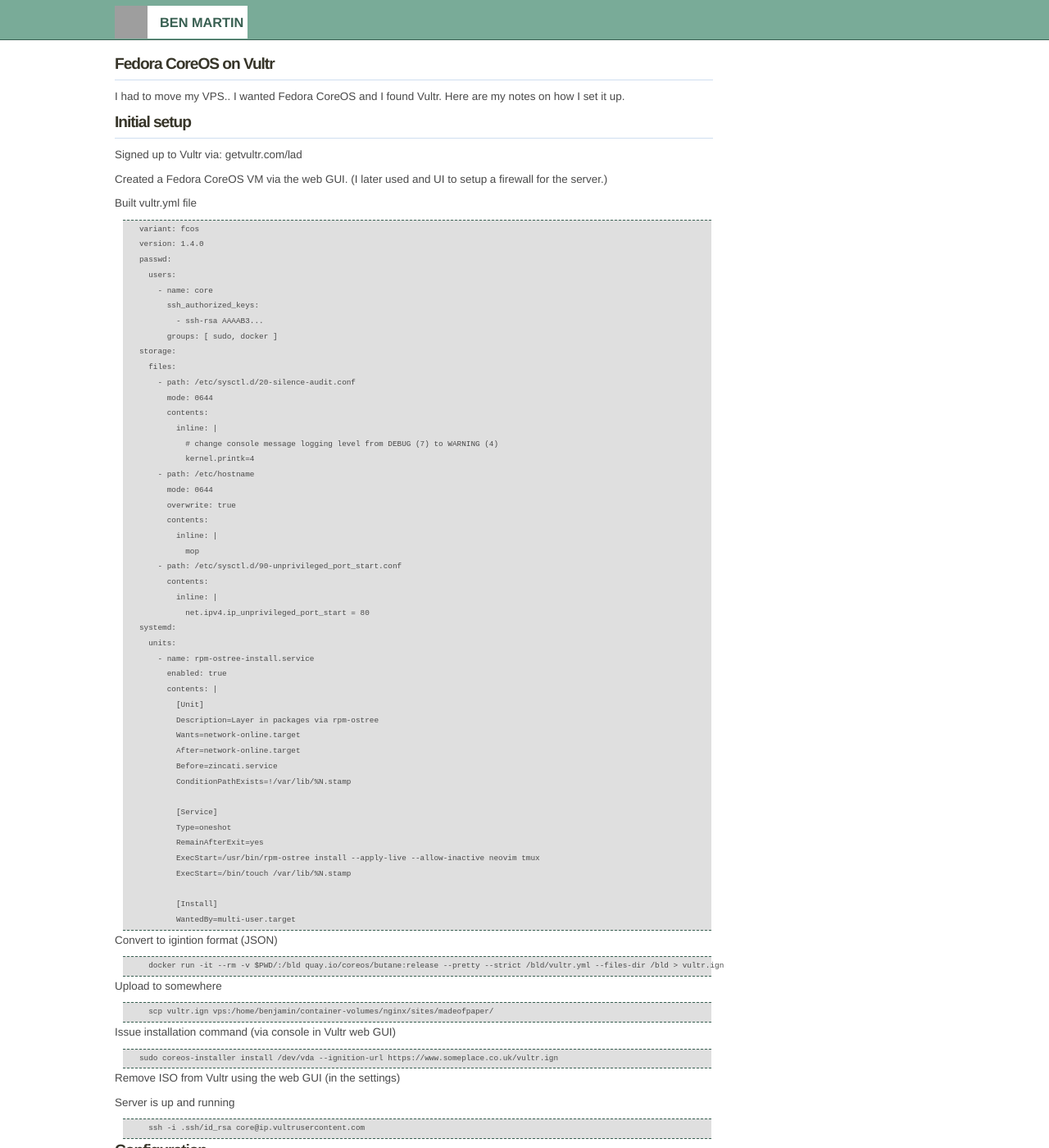
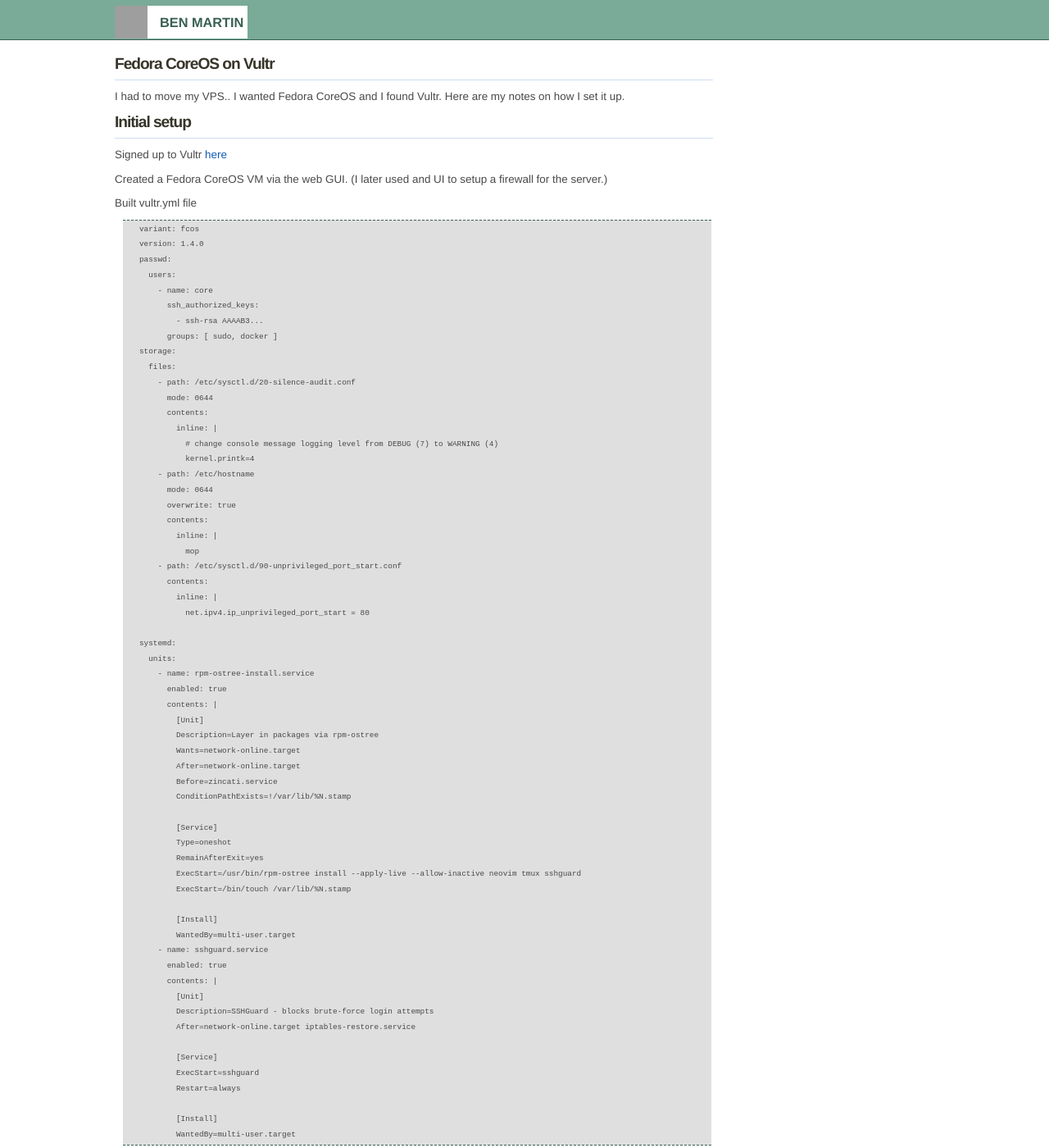
Before and after one commit to bugthing/bugthing.github.com, a Jekyll site: the page built from _posts/2022-08-09-vultr-vps.markdown, in a window 1280 px wide and 1400 px high. Shown: the whole window at 82% size. Built offline with Jekyll 4.4.1, drawn with Linux system fonts in a browser that asks for light colours; some of the changed text lies outside the part shown; grey boxes are pictures that could not be loaded.

Commit message:
tweak vultr post

```diff
--- a/_posts/2022-08-09-vultr-vps.markdown
+++ b/_posts/2022-08-09-vultr-vps.markdown
@@ -7,7 +7,7 @@
 
 ## Initial setup
 
-Signed up to Vultr via: getvultr.com/lad
+Signed up to Vultr [here](htts://getvultr.com/lad)
 
 Created a Fedora CoreOS VM via the web GUI. (I later used and UI to setup a firewall for the server.)
 
@@ -40,6 +40,7 @@
       contents:
         inline: |
           net.ipv4.ip_unprivileged_port_start = 80
+
 systemd:
   units:
     - name: rpm-ostree-install.service
@@ -55,8 +56,21 @@
         [Service]
         Type=oneshot
         RemainAfterExit=yes
-        ExecStart=/usr/bin/rpm-ostree install --apply-live --allow-inactive neovim tmux
+        ExecStart=/usr/bin/rpm-ostree install --apply-live --allow-inactive neovim tmux sshguard
         ExecStart=/bin/touch /var/lib/%N.stamp
+
+        [Install]
+        WantedBy=multi-user.target
+    - name: sshguard.service
+      enabled: true
+      contents: |
+        [Unit]
+        Description=SSHGuard - blocks brute-force login attempts
+        After=network-online.target iptables-restore.service
+
+        [Service]
+        ExecStart=sshguard
+        Restart=always
 
         [Install]
         WantedBy=multi-user.target
@@ -68,7 +82,7 @@
 
 Upload to somewhere
 
-      scp vultr.ign vps:/home/benjamin/container-volumes/nginx/sites/madeofpaper/
+      scp vultr.ign vps:/home/user/container-volumes/nginx/sites/madeofpaper/
 
 Issue installation command (via console in Vultr web GUI)
 
```
